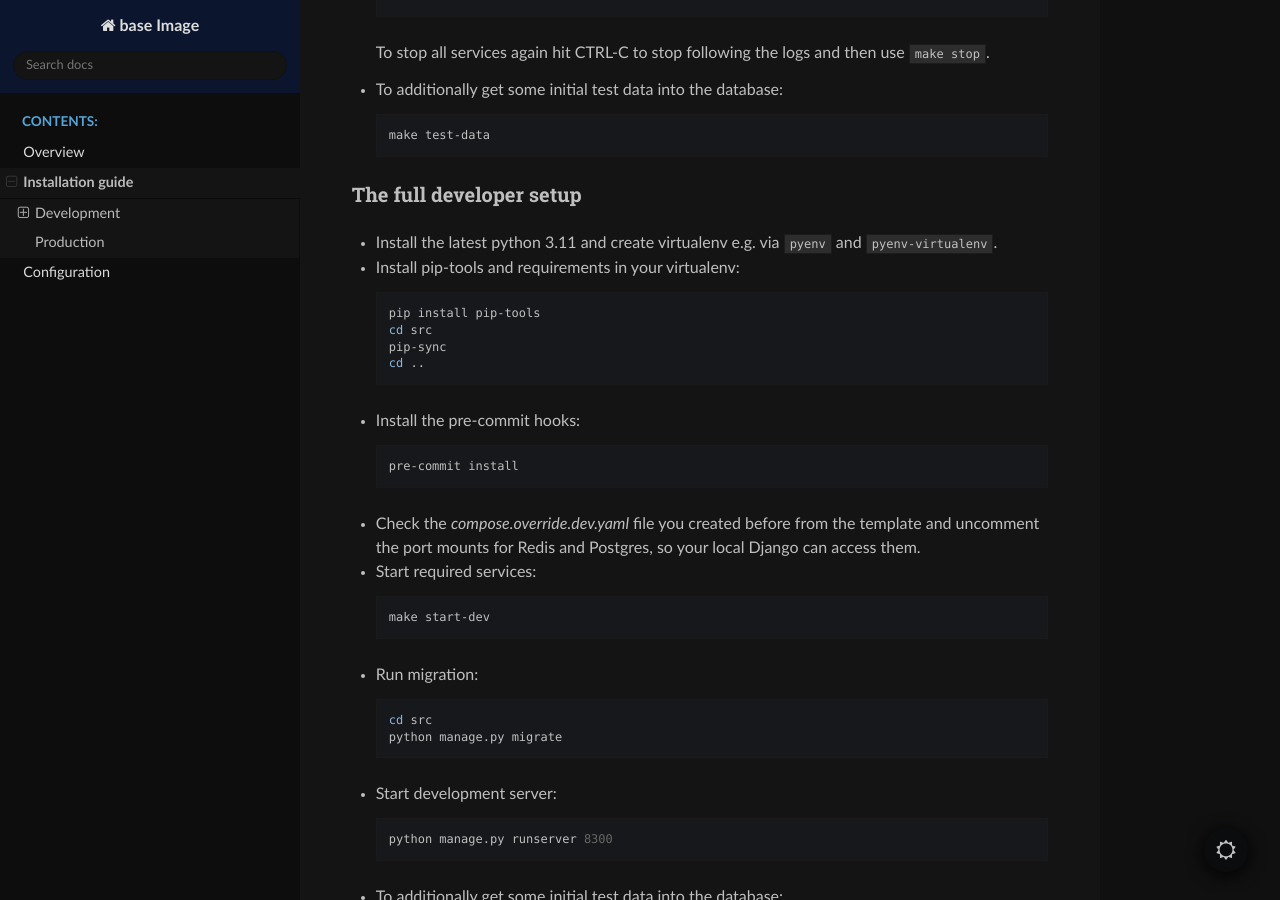
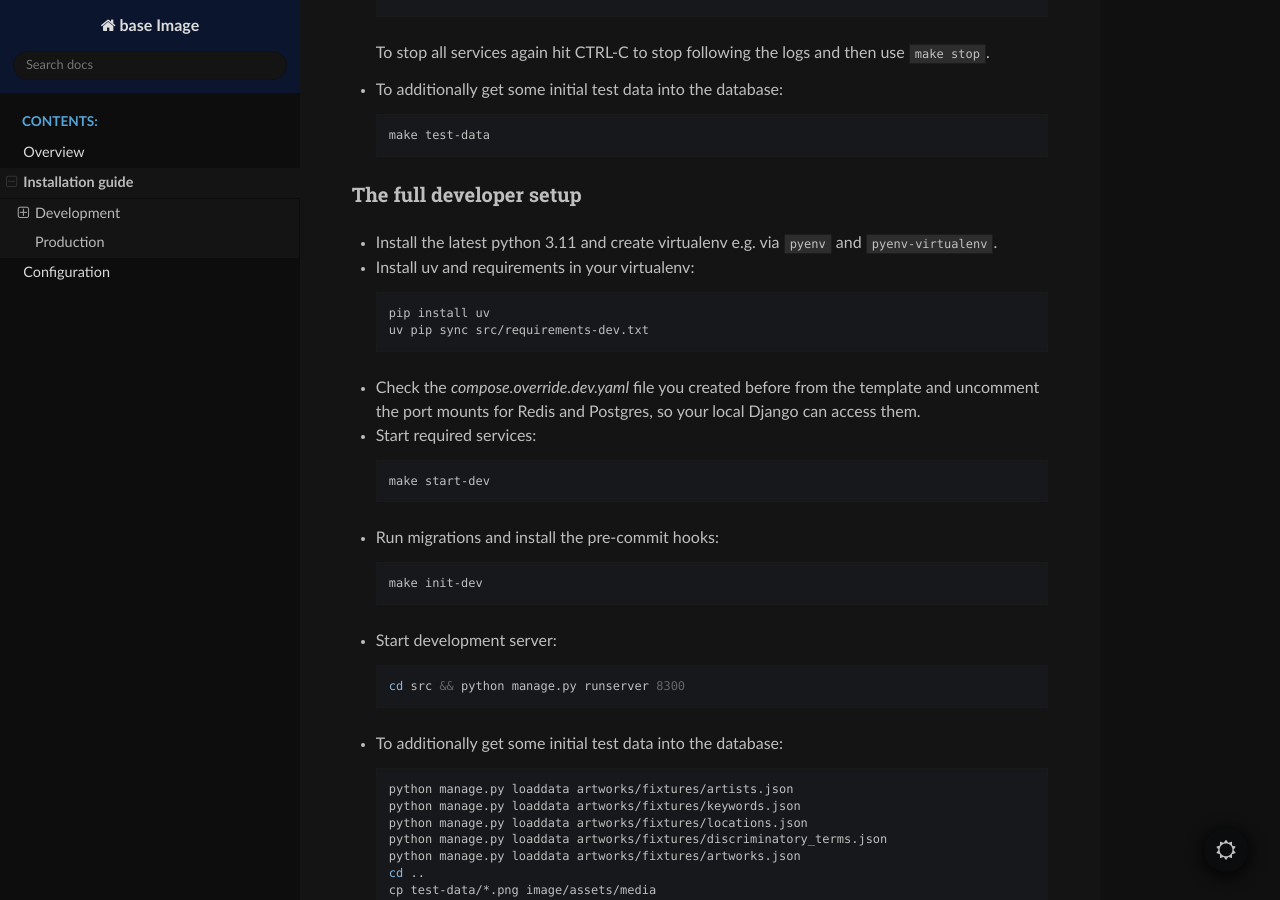
Before and after one commit to base-angewandte/image-backend, a Sphinx documentation site: the page built from docs/install.md, in a window 1280 px wide and 900 px high, scrolled down 1224 px. Built offline with Sphinx 7.4.7 and the Read the Docs theme 2.0.0, drawn with Linux system fonts in a browser that asks for light colours.

Commit message:
docs: update documentation

````diff
--- a/docs/install.md
+++ b/docs/install.md
@@ -72,19 +72,11 @@ subsections.
 
 - Install the latest python 3.11 and create virtualenv e.g. via `pyenv` and `pyenv-virtualenv`.
 
-- Install pip-tools and requirements in your virtualenv:
+- Install uv and requirements in your virtualenv:
 
   ```bash
-  pip install pip-tools
-  cd src
-  pip-sync
-  cd ..
-  ```
-
-- Install the pre-commit hooks:
-
-  ```bash
-  pre-commit install
+  pip install uv
+  uv pip sync src/requirements-dev.txt
   ```
 
 - Check the _compose.override.dev.yaml_ file you created before from the template
@@ -96,17 +88,16 @@ subsections.
   make start-dev
   ```
 
-- Run migration:
+- Run migrations and install the pre-commit hooks:
 
   ```bash
-  cd src
-  python manage.py migrate
+  make init-dev
   ```
 
 - Start development server:
 
   ```bash
-  python manage.py runserver 8300
+  cd src && python manage.py runserver 8300
   ```
 
 - To additionally get some initial test data into the database:
````
Also changed, not shown: 2 other files.
